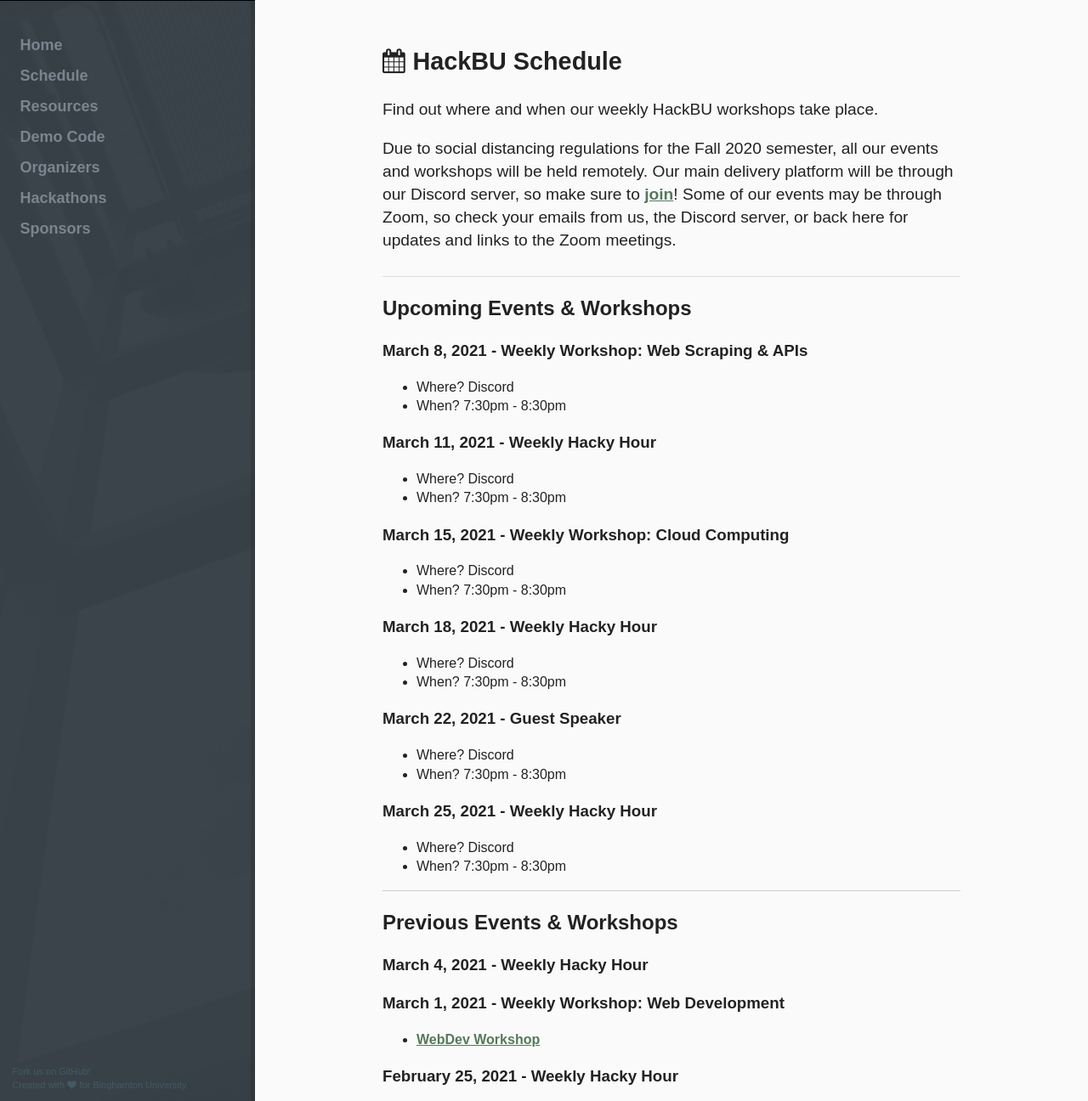
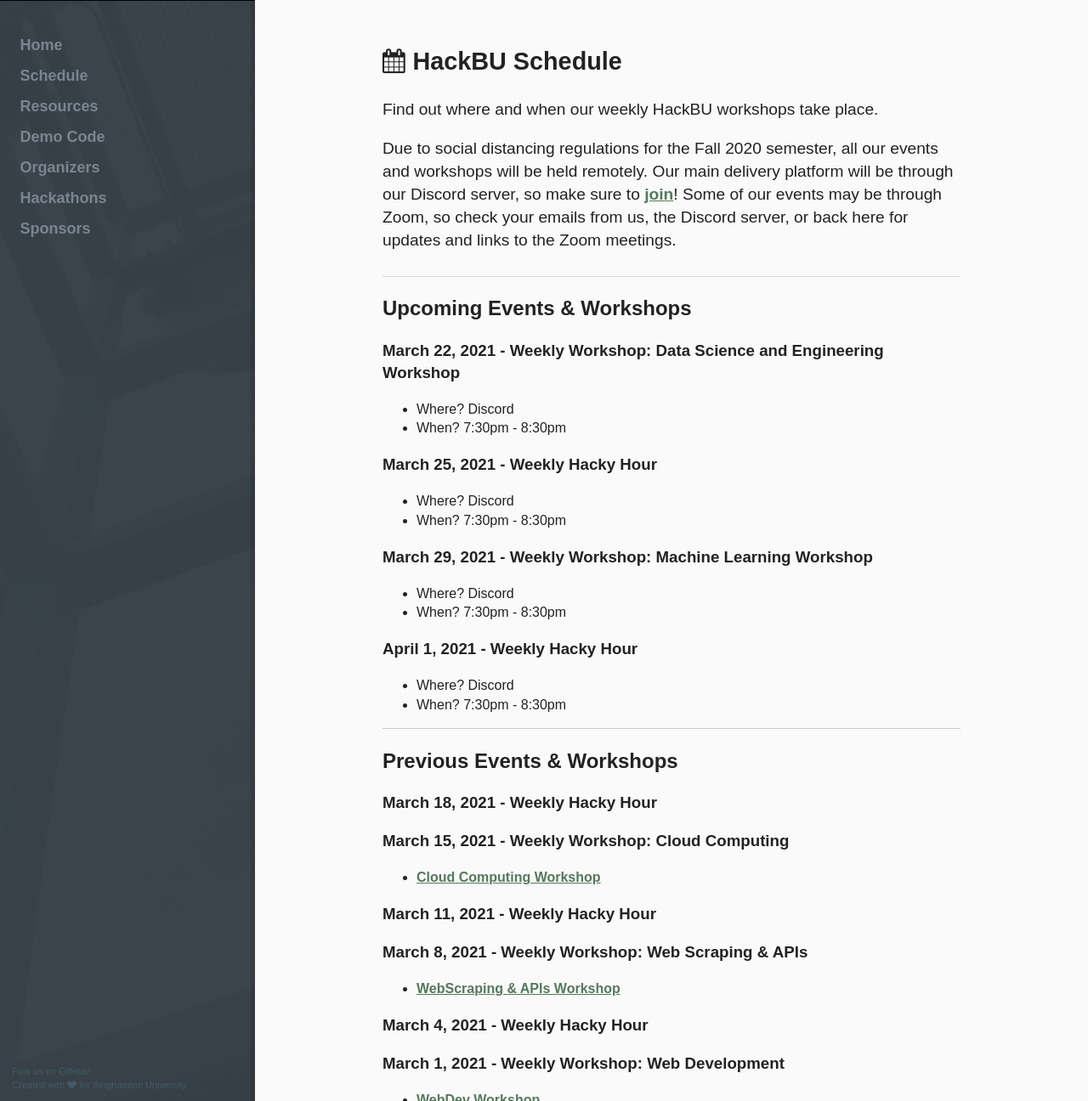
Before and after one commit to hackbinghamton/hackbinghamton.github.io, a Jekyll site: the page built from schedule/index.html, in a window 1280 px wide and 1400 px high, cut to the strip 104-1400 px from the top of the window. Shown: the whole strip at 85% size. Built offline with Jekyll 4.4.1, drawn with Linux system fonts in a browser that asks for light colours.

Commit message:
update schedule

```diff
--- a/schedule/index.html
+++ b/schedule/index.html
@@ -17,47 +17,7 @@ description: Find out where and when our weekly HackBU workshops take place
 
 <h2> Upcoming Events & Workshops </h2>
 
-<h3> March 8, 2021 - Weekly Workshop: Web Scraping & APIs</h3>
-  <ul>
-    <li>
-      Where? Discord
-    </li>
-    <li>
-      When? 7:30pm - 8:30pm
-    </li>
-  </ul>
-
-  <h3> March 11, 2021 - Weekly Hacky Hour </h3>
-    <ul>
-      <li>
-        Where? Discord
-      </li>
-      <li>
-        When? 7:30pm - 8:30pm
-      </li>
-    </ul>
-
-  <h3> March 15, 2021 - Weekly Workshop: Cloud Computing</h3>
-    <ul>
-      <li>
-        Where? Discord
-      </li>
-      <li>
-        When? 7:30pm - 8:30pm
-      </li>
-    </ul>
-
-  <h3> March 18, 2021 - Weekly Hacky Hour </h3>
-    <ul>
-      <li>
-        Where? Discord
-      </li>
-      <li>
-        When? 7:30pm - 8:30pm
-      </li>
-    </ul>
-
-  <h3> March 22, 2021 - Guest Speaker</h3>
+  <h3> March 22, 2021 - Weekly Workshop: Data Science and Engineering Workshop </h3>
     <ul>
       <li>
         Where? Discord
@@ -77,12 +37,50 @@ description: Find out where and when our weekly HackBU workshops take place
       </li>
     </ul>
 
+  <h3> March 29, 2021 - Weekly Workshop: Machine Learning Workshop </h3>
+    <ul>
+      <li>
+        Where? Discord
+      </li>
+      <li>
+        When? 7:30pm - 8:30pm
+      </li>
+    </ul>
+
+  <h3> April 1, 2021 - Weekly Hacky Hour </h3>
+    <ul>
+      <li>
+        Where? Discord
+      </li>
+      <li>
+        When? 7:30pm - 8:30pm
+      </li>
+    </ul>
+
 
 <hr>
 
 <h2> Previous Events & Workshops </h2>
 
 <div class="article">
+
+  <h3> March 18, 2021 - Weekly Hacky Hour </h3>
+
+  <h3> March 15, 2021 - Weekly Workshop: Cloud Computing</h3>
+  <ul>
+    <li>
+      <a target="_blank" href="https://github.com/HackBinghamton/CloudComputingWorkshop"> Cloud Computing Workshop</a>
+    </li>
+  </ul>
+
+  <h3> March 11, 2021 - Weekly Hacky Hour </h3>
+
+  <h3> March 8, 2021 - Weekly Workshop: Web Scraping & APIs</h3>
+  <ul>
+    <li>
+      <a target="_blank" href="https://github.com/HackBinghamton/Webscraping-APIsWorkshop"> WebScraping & APIs Workshop</a>
+    </li>
+  </ul>
 
   <h3> March 4, 2021 - Weekly Hacky Hour </h3>
 
```
